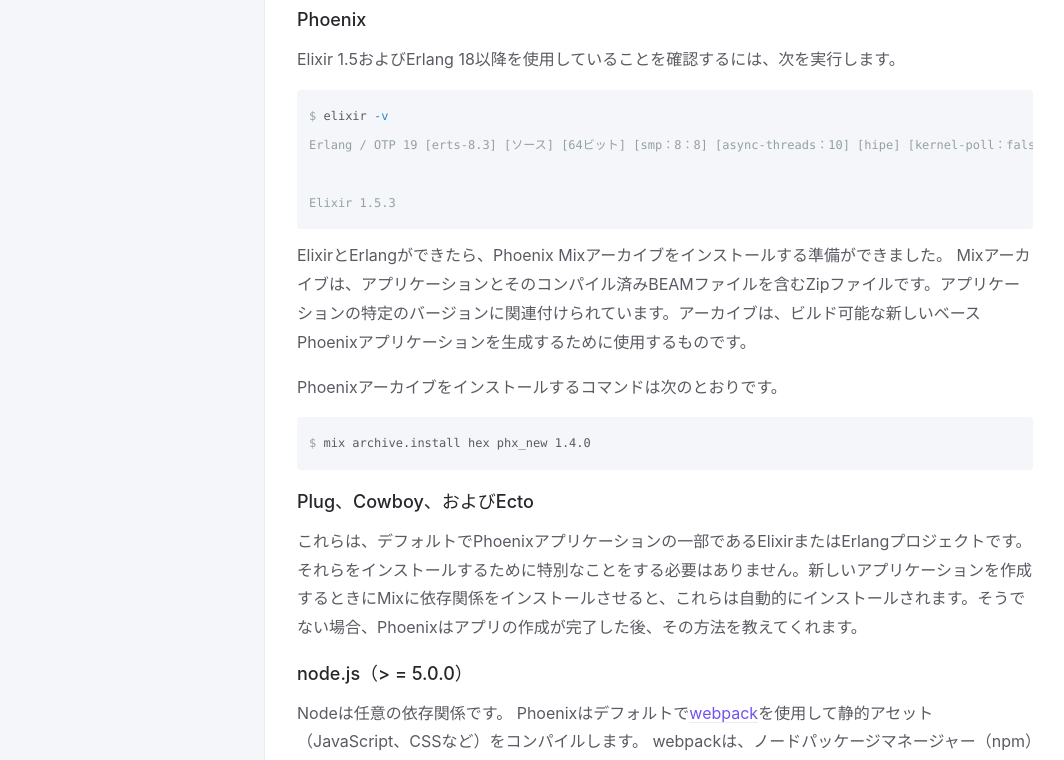
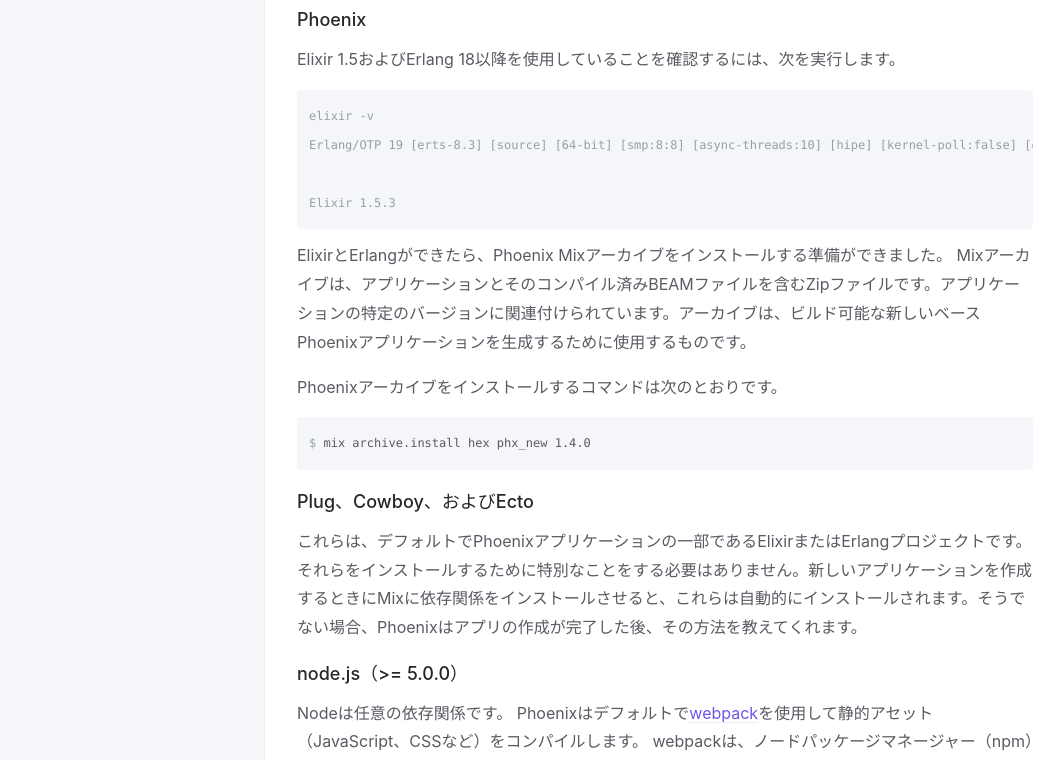
Before and after one commit to fukuoka-ex/phoenix-guide-ja, a Jekyll site: the page built from guides/1.4/introduction/installation.md, in a window 1280 px wide. Shown: the part 1156-1916 px from the top of the page, without its empty margins (107-1171 px from the left). Built offline with Jekyll 4.4.1, drawn with Linux system fonts in a browser that asks for light colours.

Commit message:
fix console

````diff
--- a/guides/1.4/introduction/installation.md
+++ b/guides/1.4/introduction/installation.md
@@ -41,9 +41,10 @@ $ sudo apt-get install esl-erlang
 ### Phoenix
 
 Elixir 1.5およびErlang 18以降を使用していることを確認するには、次を実行します。
+
 ```console
-$ elixir -v
-Erlang / OTP 19 [erts-8.3] [ソース] [64ビット] [smp：8：8] [async-threads：10] [hipe] [kernel-poll：false] [dtrace]
+elixir -v
+Erlang/OTP 19 [erts-8.3] [source] [64-bit] [smp:8:8] [async-threads:10] [hipe] [kernel-poll:false] [dtrace]
 
 Elixir 1.5.3
 ```
@@ -60,7 +61,7 @@ $ mix archive.install hex phx_new 1.4.0
 
 これらは、デフォルトでPhoenixアプリケーションの一部であるElixirまたはErlangプロジェクトです。それらをインストールするために特別なことをする必要はありません。新しいアプリケーションを作成するときにMixに依存関係をインストールさせると、これらは自動的にインストールされます。そうでない場合、Phoenixはアプリの作成が完了した後、その方法を教えてくれます。
 
-### node.js（> = 5.0.0）
+### node.js（>= 5.0.0）
 
 Nodeは任意の依存関係です。 Phoenixはデフォルトで[webpack](https://webpack.js.org/)を使用して静的アセット（JavaScript、CSSなど）をコンパイルします。 webpackは、ノードパッケージマネージャー（npm）を使用して依存関係をインストールします。npmにはnode.jsが必要です。
 
````
Also changed, not shown: other parts of guides/1.4/introduction/installation.md (+1 -1 lines).
